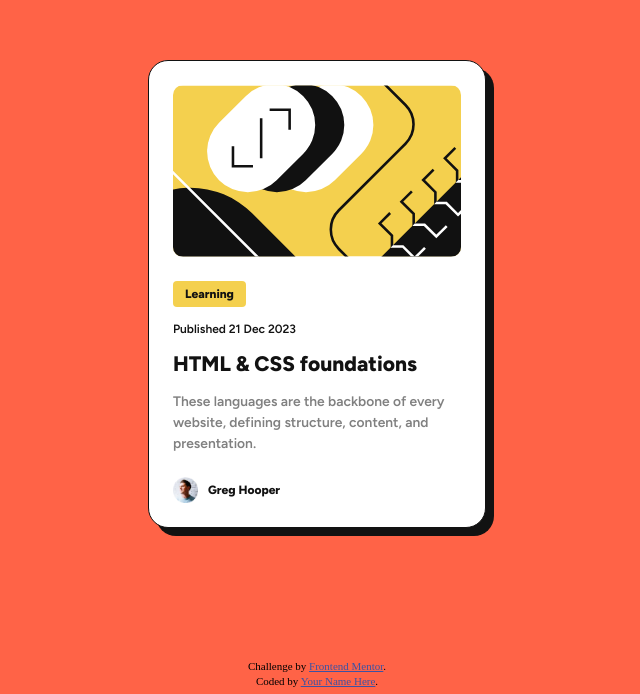
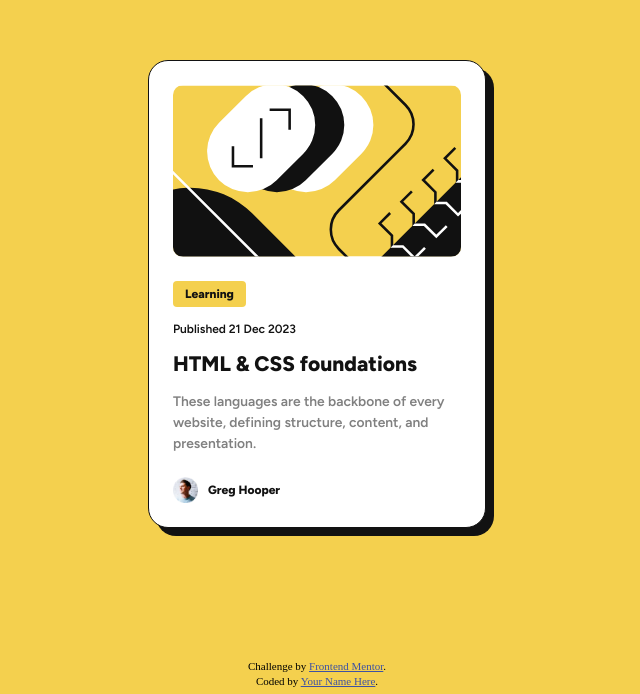
Before and after one commit to sieben-marco/blog-preview-card-main, a plain HTML site: page index.html in a window 1280 px wide. Shown: the part 106-800 px from the top of the page, without its empty margins (323-963 px from the left). Drawn offline with Linux system fonts and the light colour scheme.

Commit message:
fixed css

```diff
--- a/styles/style.css
+++ b/styles/style.css
@@ -134,9 +134,6 @@ h1 {
     .container {
         width: 33.8rem;
     }
-    body {
-        background-color: tomato;
-    }
 
     h1 {
         font-size: 2.1rem;
@@ -153,11 +150,6 @@ h1 {
     .container__user p {
         font-size: 1.2rem;
     }
-}
-
-/* more than 375px */
-@media screen and (min-width: 375px) {
-
 }
 
 /* less than 319px */
```
